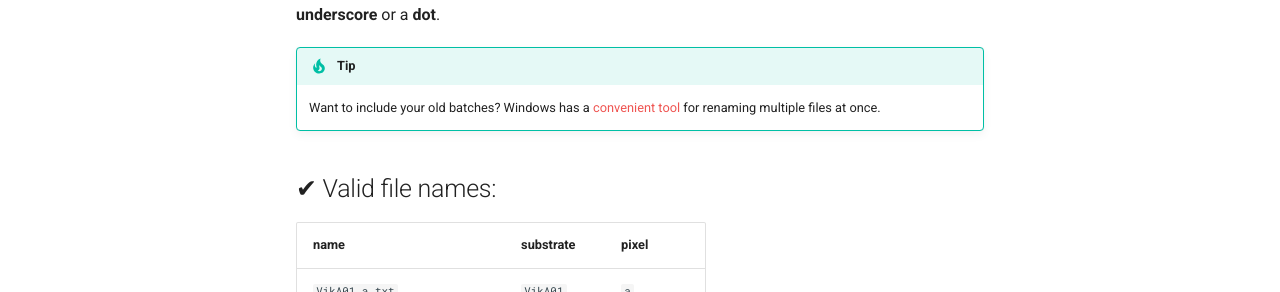
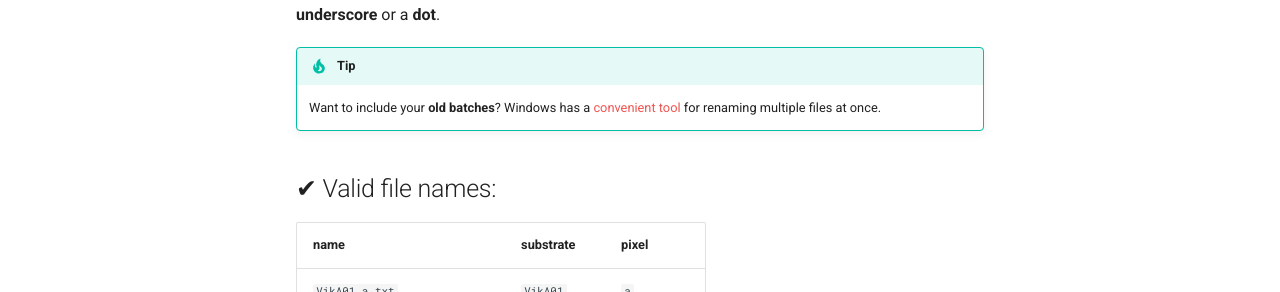
Before and after one commit to vskorjanc/pero-pipes, an MkDocs documentation site: the page built from docs/general/file-naming-convention.md, in a window 1280 px wide and 900 px high. Shown: the part 453-745 px from the top of the window. Built offline with MkDocs 1.6.1 and Material for MkDocs 9.7.7, drawn with Linux system fonts in a browser that asks for light colours; some of the changed lines change nothing that is shown.

Commit message:
vault backup: 2022-02-26 09:34:12

```diff
--- a/docs/general/file-naming-convention.md
+++ b/docs/general/file-naming-convention.md
@@ -7,7 +7,7 @@
 
 The substrate and the pixel name are separated by an underscore. The rest of the file name is delimited by a dot. This allows you to add **additional info** relevant only for you in the file name by separating it from the first part by a dot. Substrate names should therefore **not contain** an **underscore** or a **dot**.
 !!! tip
-    Want to include your old batches? Windows has a [convenient tool]() for renaming multiple files at once.
+    Want to include your **old batches**? Windows has a [convenient tool](https://docs.microsoft.com/en-us/windows/powertoys/powerrename) for renaming multiple files at once.
 
 ## ✔ Valid file names:
 
```
